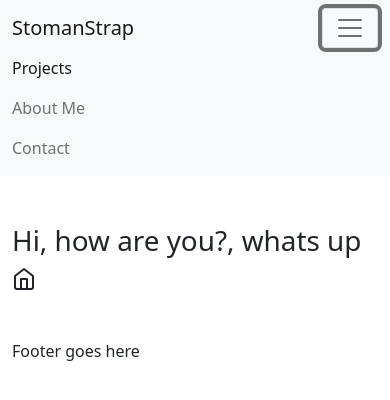
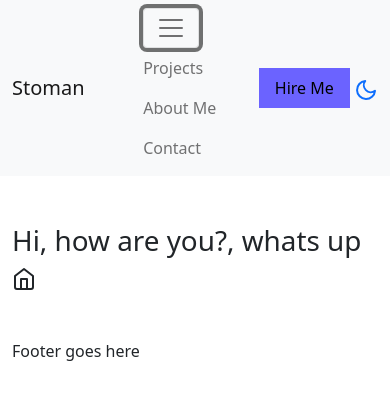
Before and after one commit to realstoman/stomanstrap, a website built with Parcel: page src/index.html in a window 390 px wide. Both pictures are taken after a click on the button "Toggle navigation". Built offline with nearby package versions, Linux system fonts and the light colour scheme.

Commit message:
Variables colors and header design

```diff
--- a/src/index.html
+++ b/src/index.html
@@ -1,28 +1,50 @@
 <!DOCTYPE html>
 <html lang="en">
 	<head>
-    <meta charset="UTF-8">
-    <meta name="viewport" content="width=device-width, initial-scale=1.0">
-    <title>StomanStrap | Bootstrap 5 Portfolio Template | Code By Nangialai Stoman</title>
+		<meta charset="UTF-8" />
+		<meta name="viewport" content="width=device-width, initial-scale=1" />
+		<title>
+			Stoman | Home | Bootstrap 5 Portfolio Template | Code By Nangialai
+			Stoman
+		</title>
 	</head>
 	<body>
-    <main class="stomanstrap-wrapper">
+		<main class="stoman-wrapper">
 			<!-- Header start -->
-        <header class="stomanstrap-header">
+			<header class="stoman-header">
 				<!-- Navigation start -->
 				<nav class="navbar navbar-expand-lg navbar-light bg-light">
 					<div class="container">
-                    <a class="navbar-brand" href="#">StomanStrap </a>
-                    <button class="navbar-toggler" type="button" data-bs-toggle="collapse" data-bs-target="#navbarNav" aria-controls="navbarNav" aria-expanded="false" aria-label="Toggle navigation">
+						<a class="navbar-brand" href="/">Stoman </a>
+						<div class="stoman-nav">
+							<button
+								class="navbar-toggler"
+								type="button"
+								data-bs-toggle="collapse"
+								data-bs-target="#navbarNav"
+								aria-controls="navbarNav"
+								aria-expanded="false"
+								aria-label="Toggle navigation"
+							>
 								<span class="navbar-toggler-icon"></span>
 							</button>
-                    <div class="collapse navbar-collapse" id="navbarNav">
+							<div
+								class="collapse navbar-collapse"
+								id="navbarNav"
+							>
 								<ul class="navbar-nav">
 									<li class="nav-item">
-                                <a class="nav-link active" aria-current="page" href="#">Projects</a>
+										<a
+											class="nav-link"
+											aria-current="page"
+											href="#"
+											>Projects</a
+										>
 									</li>
 									<li class="nav-item">
-                                <a class="nav-link" href="#">About Me</a>
+										<a class="nav-link" href="#"
+											>About Me</a
+										>
 									</li>
 									<li class="nav-item">
 										<a class="nav-link" href="#">Contact</a>
@@ -30,27 +52,36 @@
 								</ul>
 							</div>
 						</div>
+						<div class="stoman-cta">
+							<button class="stoman-hireme px-3 py-2 mr-4">
+								Hire Me
+							</button>
+							<a href="#">
+								<i data-feather="moon"></i>
+							</a>
+						</div>
+					</div>
 				</nav>
 				<!-- Navigation end -->
 
 				<!-- Home banner start -->
-            <section class="stomanstrap-banner">
-
-            </section>
+				<section class="stoman-banner"></section>
 				<!-- Home banner start -->
 			</header>
 			<!-- Header end -->
 
 			<!-- Main content start-->
-        <section class="stomanstrap-home-content container mt-5">
-            <h1 class="animate__animated animate__bounce">Hey!!! It's Working</h1>
+			<section class="stoman-home-content container mt-5">
+				<h1 class="animate__animated animate__bounce">
+					Hey!!! It's Working
+				</h1>
 				<i data-feather="home"></i>
 			</section>
 			<!-- Main content end-->
 
 			<!-- Footer start -->
 			<footer class="mt-5">
-            <div class="stomanstrap-footer container">
+				<div class="stoman-footer container">
 					<p>Footer goes here</p>
 				</div>
 			</footer>
--- a/src/sass/app.scss
+++ b/src/sass/app.scss
@@ -2,3 +2,6 @@
 * StomanStrap Main Template Design File
 * Coded By: @NangialaiStoman
 */
+
+@import "libs/variables.scss";
+@import "layout/header.scss";
--- a/src/sass/layout/_header.scss
+++ b/src/sass/layout/_header.scss
@@ -2,3 +2,15 @@
 * StomanStrap Portfolio Theme Header Design File
 * Coded By: @NangialaiStoman
 */
+
+.stoman-header {
+    .stoman-cta {
+        .stoman-hireme {
+            border: none;
+            background-color: $primary-stoman !important;
+        }
+        .stoman-hireme:hover {
+            background-color: $primary-stoman-hover !important;
+        }
+    }
+}
--- a/src/sass/libs/_variables.scss
+++ b/src/sass/libs/_variables.scss
@@ -2,3 +2,7 @@
 * StomanStrap Portfolio Theme All Variables
 * Coded By: @NangialaiStoman
 */
+
+// Primary Colors
+$primary-stoman: #6B63FF;
+$primary-stoman-hover: #5046E4;
```
Also changed, not shown: src/index.js (+4 -4 lines), 1 other file. Lines whose indentation alone changed are shown as unchanged.
